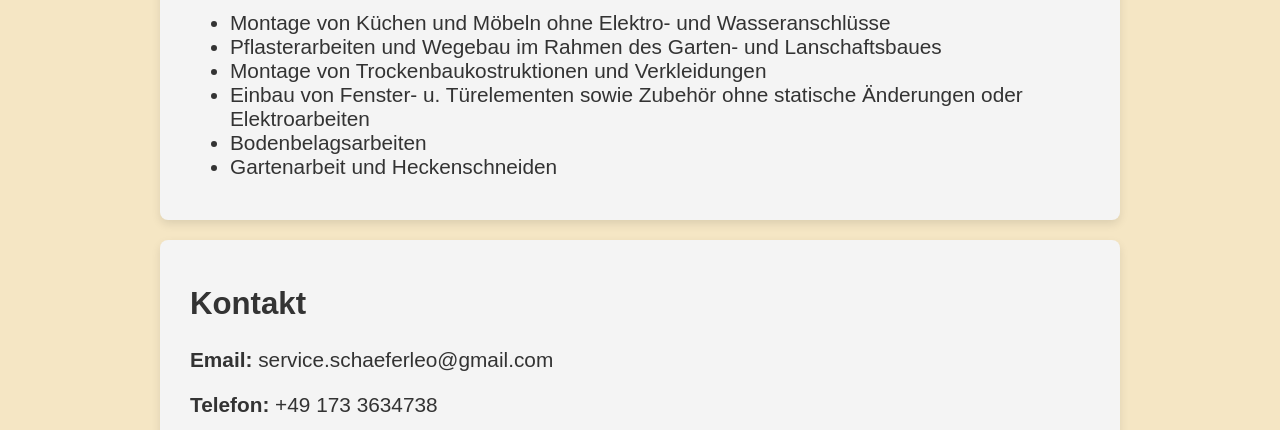
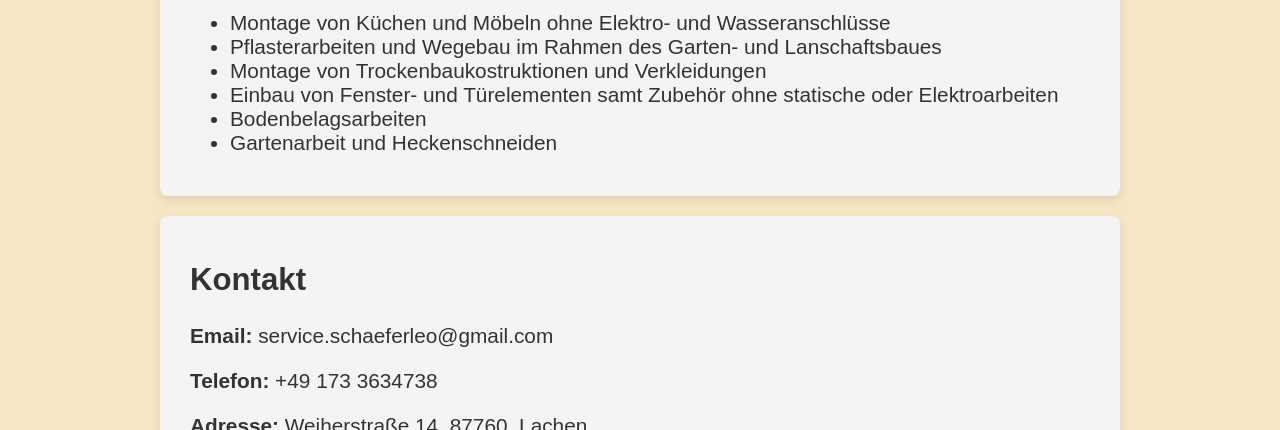
Before and after one commit to Maxijana/leoweb2, a plain HTML site: page index.html in a window 1280 px wide. Shown: the part 670-1100 px from the top of the page. Drawn offline with Linux system fonts and the light colour scheme.

Commit message:
Update index.html

```diff
--- a/index.html
+++ b/index.html
@@ -32,7 +32,7 @@
       <li>Montage von Küchen und Möbeln ohne Elektro- und Wasseranschlüsse</li>
       <li>Pflasterarbeiten und Wegebau im Rahmen des Garten- und Lanschaftsbaues</li>
       <li>Montage von Trockenbaukostruktionen und Verkleidungen</li>
-      <li>Einbau von Fenster- u. Türelementen sowie Zubehör ohne statische Änderungen oder Elektroarbeiten</li>
+      <li>Einbau von Fenster- und Türelementen samt Zubehör ohne statische oder Elektroarbeiten</li>
       <li>Bodenbelagsarbeiten</li>
       <li>Gartenarbeit und Heckenschneiden</li>
     </ul>
```
